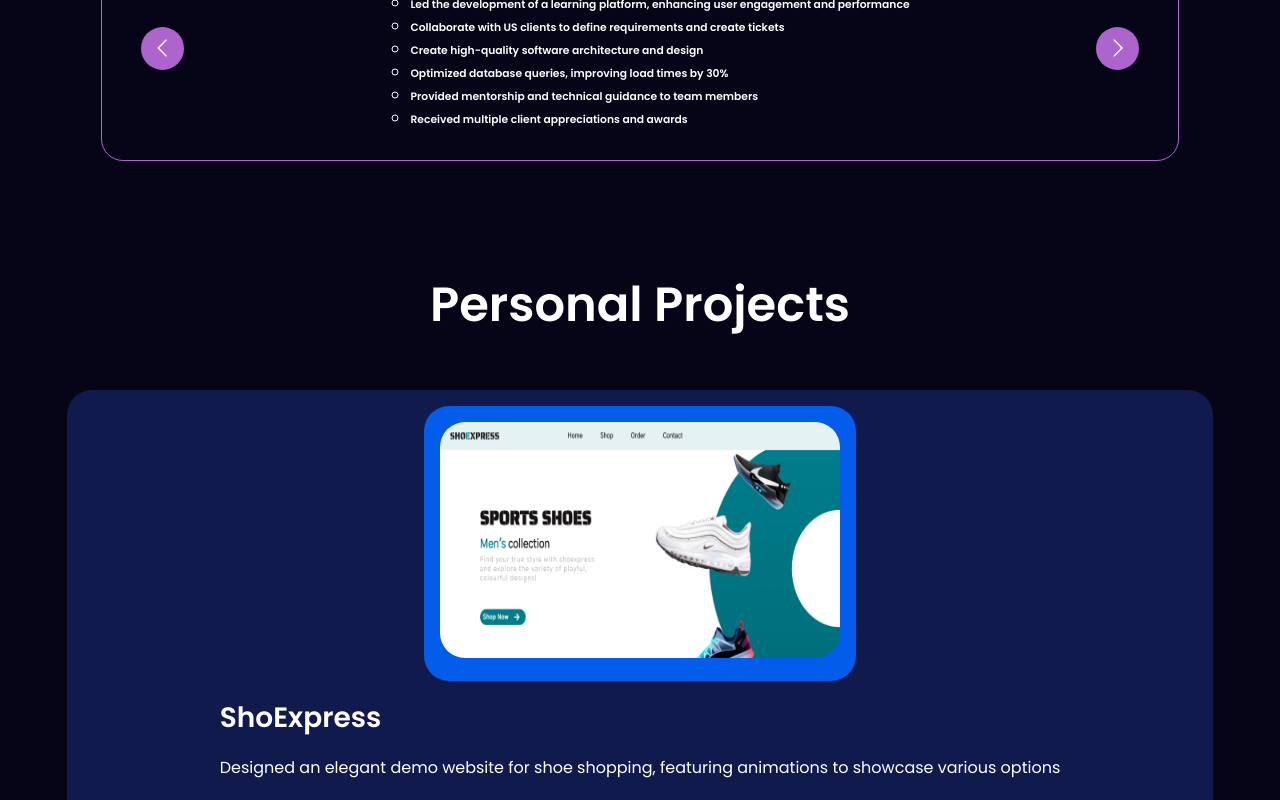
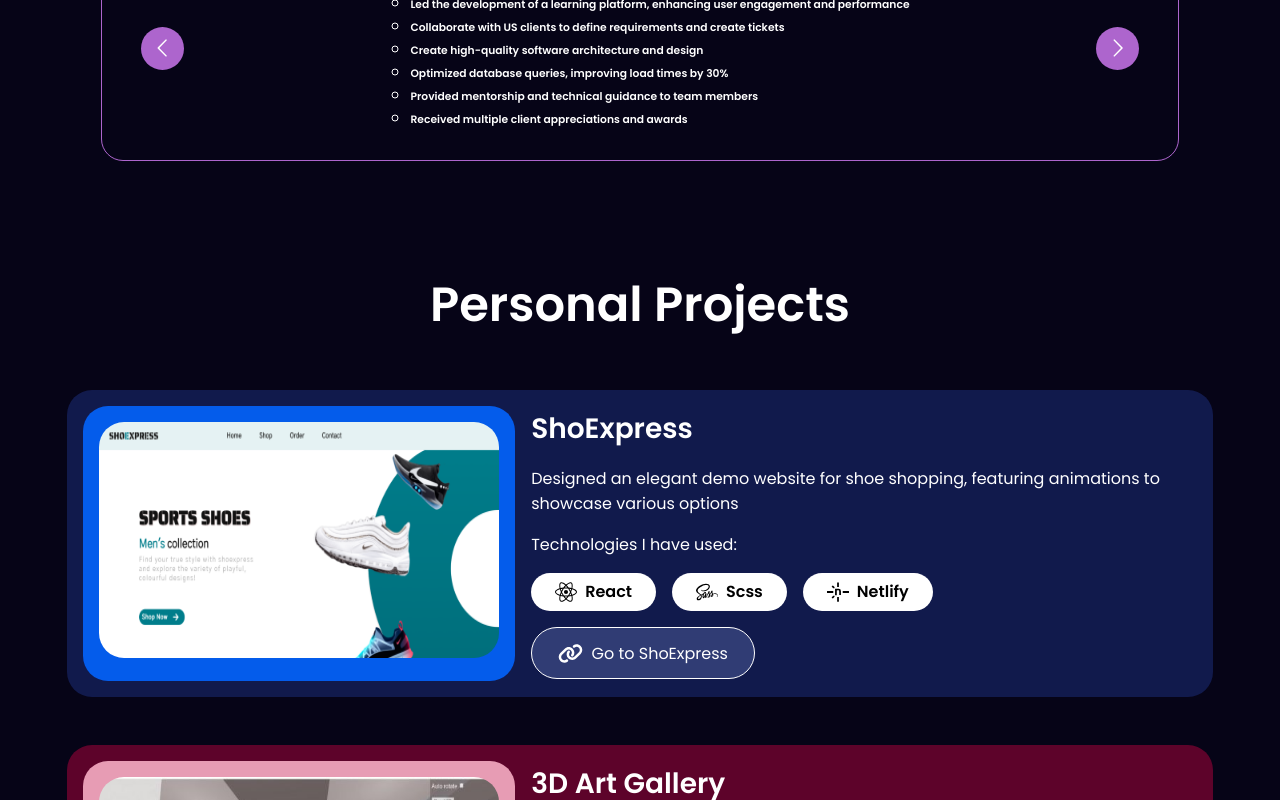
Before and after one commit to priyasonar31/my-portfolio, a React (Create React App) app: page / in a window 1280 px wide. Shown: the part 2000-2800 px from the top of the page. Built offline with nearby package versions, Linux system fonts and the light colour scheme.

Commit message:
css changes

```diff
--- a/src/components/Projects/styles.scss
+++ b/src/components/Projects/styles.scss
@@ -6,7 +6,6 @@
         display: flex;
         flex-direction: column;
         gap: 3rem;
-        flex-wrap: wrap;
         padding: 1.2rem;
         align-items: center;
 
@@ -16,7 +15,7 @@
             padding: 1rem;
             border-radius: 25px;
             align-items: center;
-            flex-wrap: wrap;
+            flex-wrap: nowrap;
             justify-content: center;
 
             .image-card {
@@ -93,3 +92,15 @@
         }
     }
 }
+
+
+@media (max-width: 768px) {
+    .projects {
+        .wrapper {
+            .card {
+                flex-wrap: wrap;
+            }
+
+        }
+    }
+}
```
